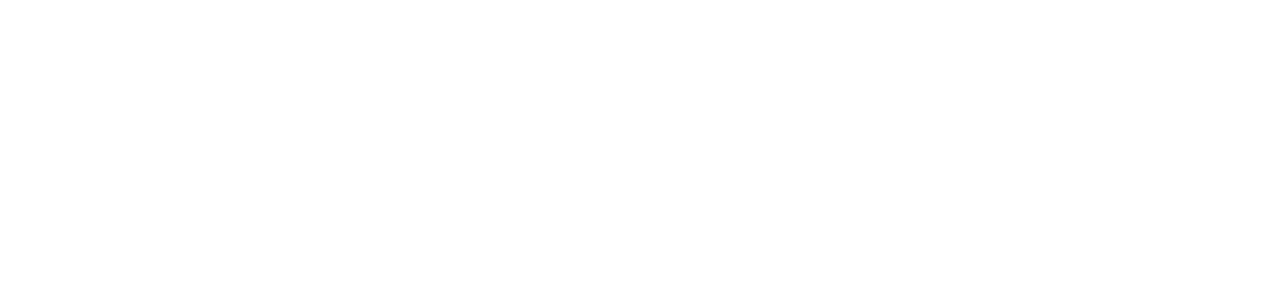
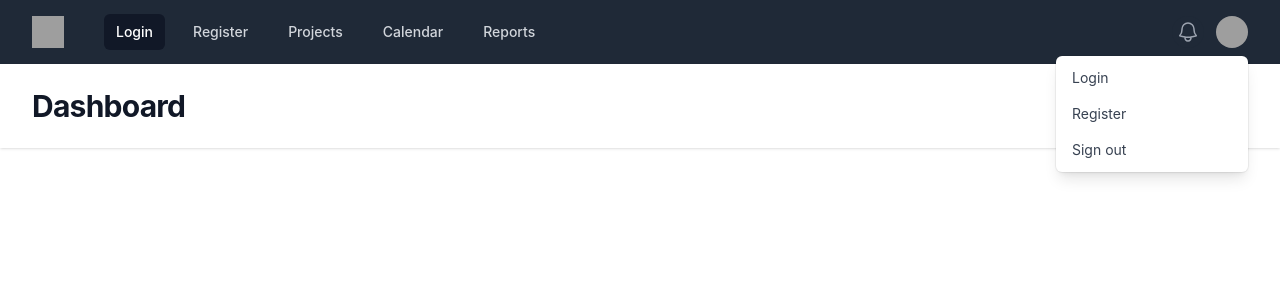
Before and after one commit to phuongvo1110/Register-App, a React (Create React App) app: page / in a window 1280 px wide. Shown: the top 300 px of the page. Built offline with nearby package versions, Linux system fonts and the light colour scheme; grey boxes are pictures that could not be loaded.

Commit message:
update file

```diff
--- a/src/App.js
+++ b/src/App.js
@@ -1,15 +1,21 @@
-import { BrowserRouter as Router, Routes, Route } from "react-router-dom";
+import {
+    HashRouter as Router,
+    Routes,
+    Route,
+} from "react-router-dom";
 import "./App.css";
 import Register from "./components/Register/Register";
 import Login from "./components/Login/Login";
 import Dashboard from "./components/Dashboard/Dashboard";
 function App() {
     return (
-        <Routes>
-            <Route path="/register" element={<Register />} />
-            <Route path="/login" element={<Login />} />
-            <Route path="/" element={<Dashboard />} />
-        </Routes>
+        <Router>
+            <Routes>
+                <Route path="/" element={<Dashboard />} />
+                <Route path="/register" element={<Register />} />
+                <Route path="/login" element={<Login />} />
+            </Routes>
+        </Router>
     );
 }
 
--- a/src/components/Dashboard/Dashboard.js
+++ b/src/components/Dashboard/Dashboard.js
@@ -29,13 +29,13 @@
                                             className="rounded-md bg-gray-900 px-3 py-2 text-sm font-medium text-white"
                                             aria-current="page"
                                         >
-                                            Dashboard
+                                            Login
                                         </a>
                                         <a
                                             href="#"
                                             className="rounded-md px-3 py-2 text-sm font-medium text-gray-300 hover:bg-gray-700 hover:text-white"
                                         >
-                                            Team
+                                            Register
                                         </a>
                                         <a
                                             href="#"
@@ -124,22 +124,22 @@
                                         >
                                             {/* Active: "bg-gray-100 outline-none", Not Active: "" */}
                                             <a
-                                                href="#"
+                                                href="/Register-App/#/login"
                                                 className="block px-4 py-2 text-sm text-gray-700"
                                                 role="menuitem"
                                                 tabIndex={-1}
                                                 id="user-menu-item-0"
                                             >
-                                                Your Profile
+                                                Login
                                             </a>
                                             <a
-                                                href="#"
+                                                href="/Register-App/#/register"
                                                 className="block px-4 py-2 text-sm text-gray-700"
                                                 role="menuitem"
                                                 tabIndex={-1}
                                                 id="user-menu-item-1"
                                             >
-                                                Settings
+                                                Register
                                             </a>
                                             <a
                                                 href="#"
--- a/src/index.js
+++ b/src/index.js
@@ -1,16 +1,14 @@
-import React from "react";
-import ReactDOM from "react-dom/client";
-import "./index.css";
-import App from "./App";
-import reportWebVitals from "./reportWebVitals";
-import { BrowserRouter, HashRouter } from "react-router-dom";
-const root = ReactDOM.createRoot(document.getElementById("root"));
+import React from 'react';
+import ReactDOM from 'react-dom/client';
+import './index.css';
+import App from './App';
+import reportWebVitals from './reportWebVitals';
+
+const root = ReactDOM.createRoot(document.getElementById('root'));
 root.render(
-    <React.StrictMode>
-        <BrowserRouter basename="/Register-App">
-            <App />
-        </BrowserRouter>
-    </React.StrictMode>
+  <React.StrictMode>
+    <App />
+  </React.StrictMode>
 );
 
 // If you want to start measuring performance in your app, pass a function
```
